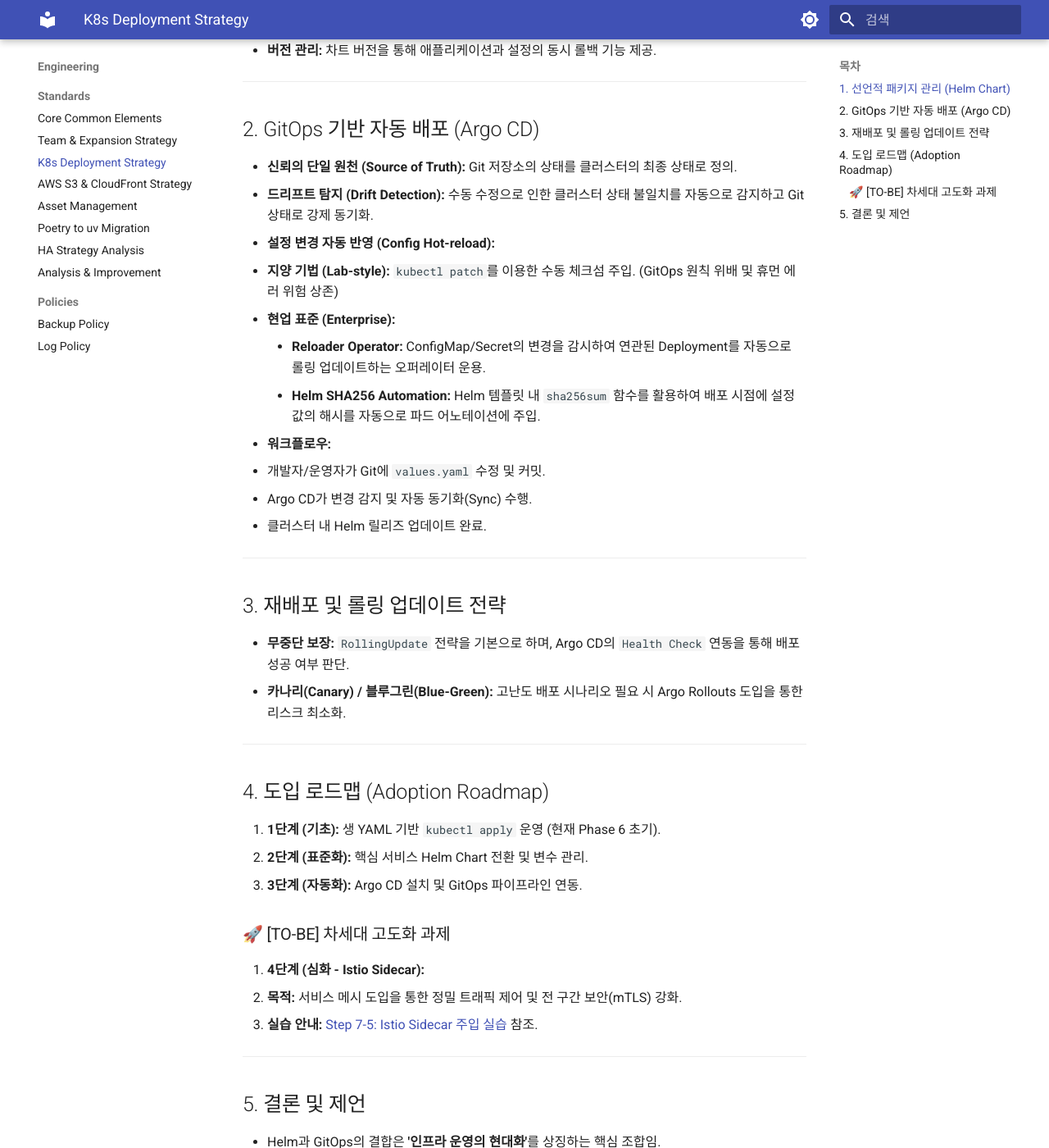
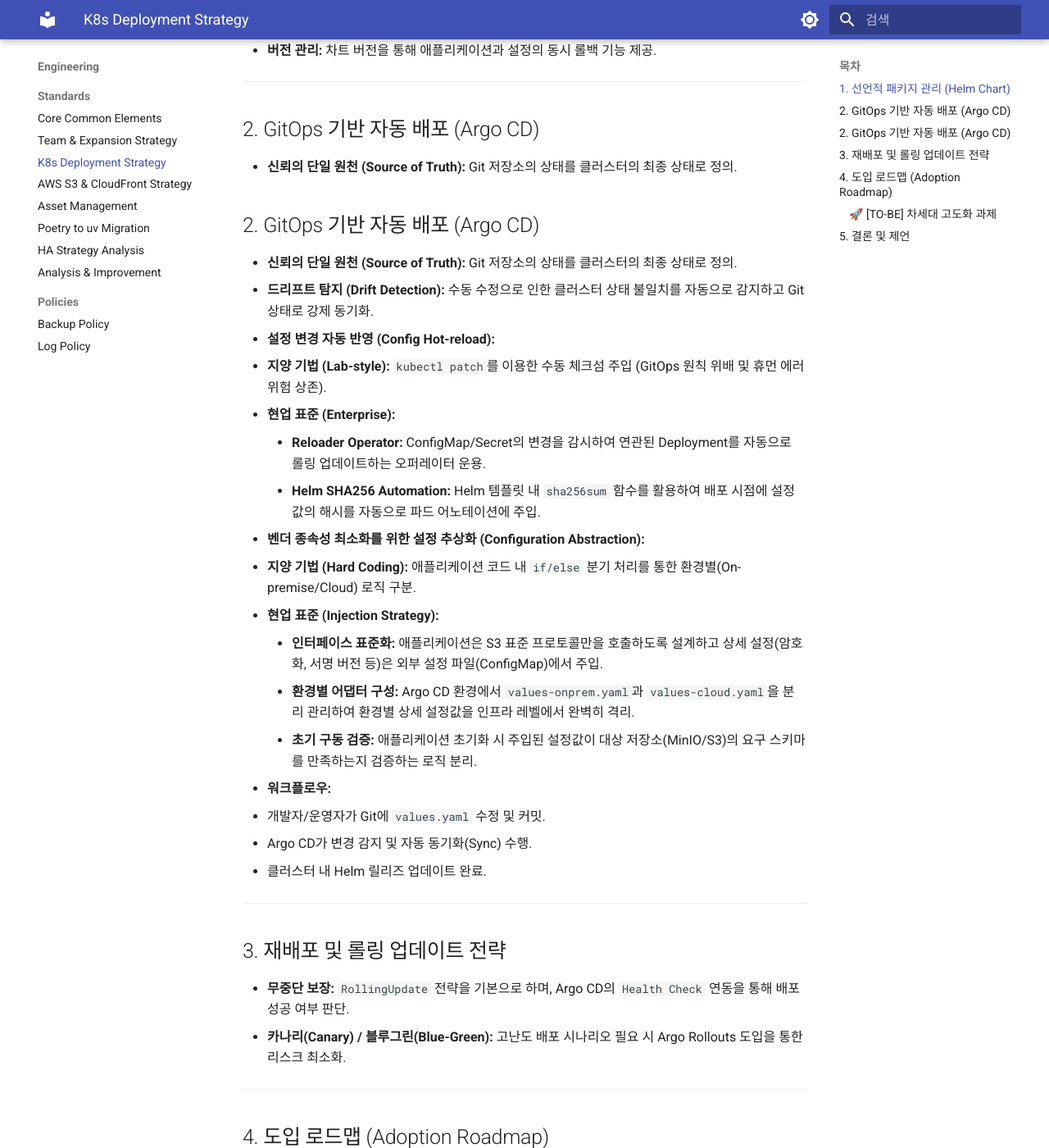
Before and after one commit to ksj686/cloud_infra, an MkDocs documentation site: the page built from docs/engineering/standards/k8s_deployment_strategy.md, in a window 1280 px wide and 1400 px high, scrolled down 440 px. Shown: the whole window at 82% size. Built offline with MkDocs 1.6.1 and Material for MkDocs 9.7.7, drawn with Linux system fonts in a browser that asks for light colours.

Commit message:
docs: K8s 재배포 및 설정 자동화의 현업 표준(Reloader/Helm) 채택 및 설계 가이드 최신화

```diff
--- a/docs/engineering/standards/k8s_deployment_strategy.md
+++ b/docs/engineering/standards/k8s_deployment_strategy.md
@@ -15,12 +15,24 @@
 ## 2. GitOps 기반 자동 배포 (Argo CD)
 
 - **신뢰의 단일 원천 (Source of Truth):** Git 저장소의 상태를 클러스터의 최종 상태로 정의.
+
+## 2. GitOps 기반 자동 배포 (Argo CD)
+
+- **신뢰의 단일 원천 (Source of Truth):** Git 저장소의 상태를 클러스터의 최종 상태로 정의.
 - **드리프트 탐지 (Drift Detection):** 수동 수정으로 인한 클러스터 상태 불일치를 자동으로 감지하고 Git 상태로 강제 동기화.
 - **설정 변경 자동 반영 (Config Hot-reload):**
-  - **지양 기법 (Lab-style):** `kubectl patch`를 이용한 수동 체크섬 주입. (GitOps 원칙 위배 및 휴먼 에러 위험 상존)
+  - **지양 기법 (Lab-style):** `kubectl patch`를 이용한 수동 체크섬 주입 (GitOps 원칙 위배 및 휴먼 에러 위험 상존).
   - **현업 표준 (Enterprise):**
     - **Reloader Operator:** ConfigMap/Secret의 변경을 감시하여 연관된 Deployment를 자동으로 롤링 업데이트하는 오퍼레이터 운용.
     - **Helm SHA256 Automation:** Helm 템플릿 내 `sha256sum` 함수를 활용하여 배포 시점에 설정값의 해시를 자동으로 파드 어노테이션에 주입.
+
+- **벤더 종속성 최소화를 위한 설정 추상화 (Configuration Abstraction):**
+  - **지양 기법 (Hard Coding):** 애플리케이션 코드 내 `if/else` 분기 처리를 통한 환경별(On-premise/Cloud) 로직 구분.
+  - **현업 표준 (Injection Strategy):**
+    - **인터페이스 표준화:** 애플리케이션은 S3 표준 프로토콜만을 호출하도록 설계하고 상세 설정(암호화, 서명 버전 등)은 외부 설정 파일(ConfigMap)에서 주입.
+    - **환경별 어댑터 구성:** Argo CD 환경에서 `values-onprem.yaml`과 `values-cloud.yaml`을 분리 관리하여 환경별 상세 설정값을 인프라 레벨에서 완벽히 격리.
+    - **초기 구동 검증:** 애플리케이션 초기화 시 주입된 설정값이 대상 저장소(MinIO/S3)의 요구 스키마를 만족하는지 검증하는 로직 분리.
+
 - **워크플로우:**
   1. 개발자/운영자가 Git에 `values.yaml` 수정 및 커밋.
   2. Argo CD가 변경 감지 및 자동 동기화(Sync) 수행.
```
